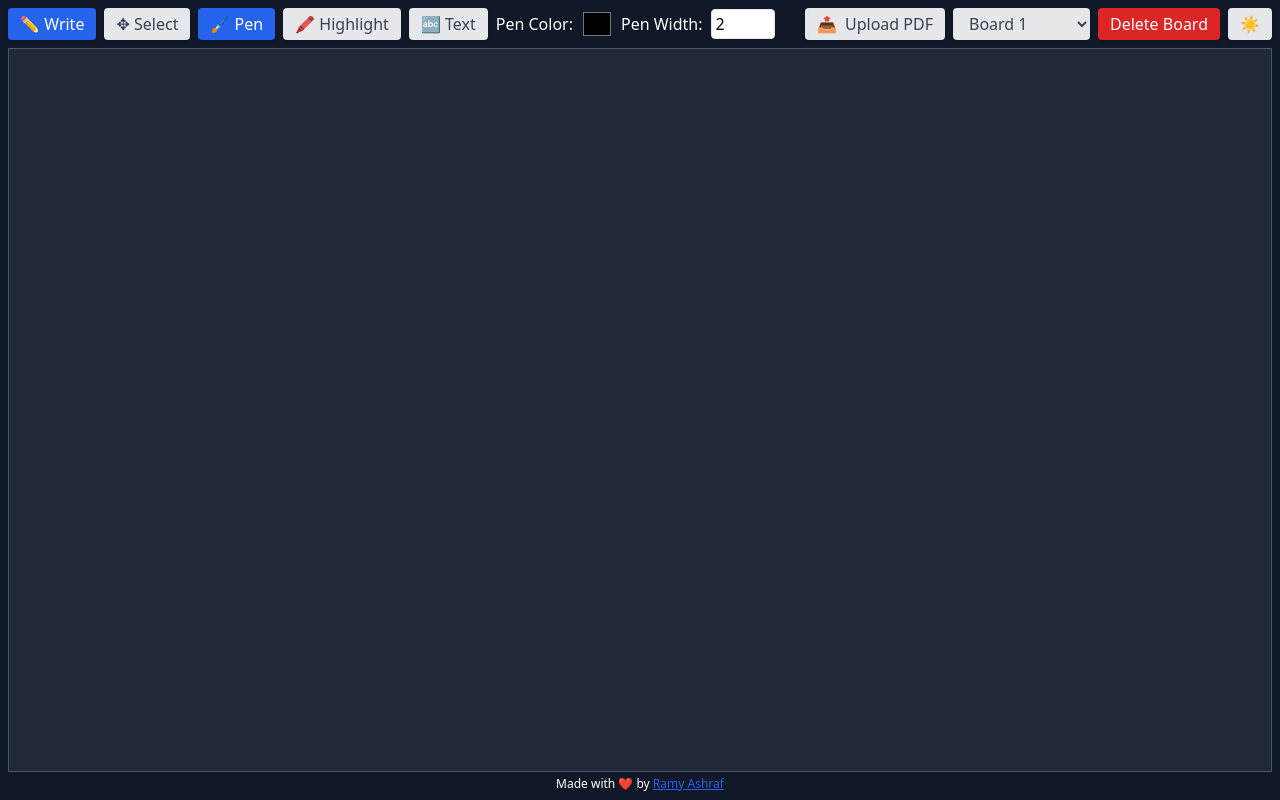
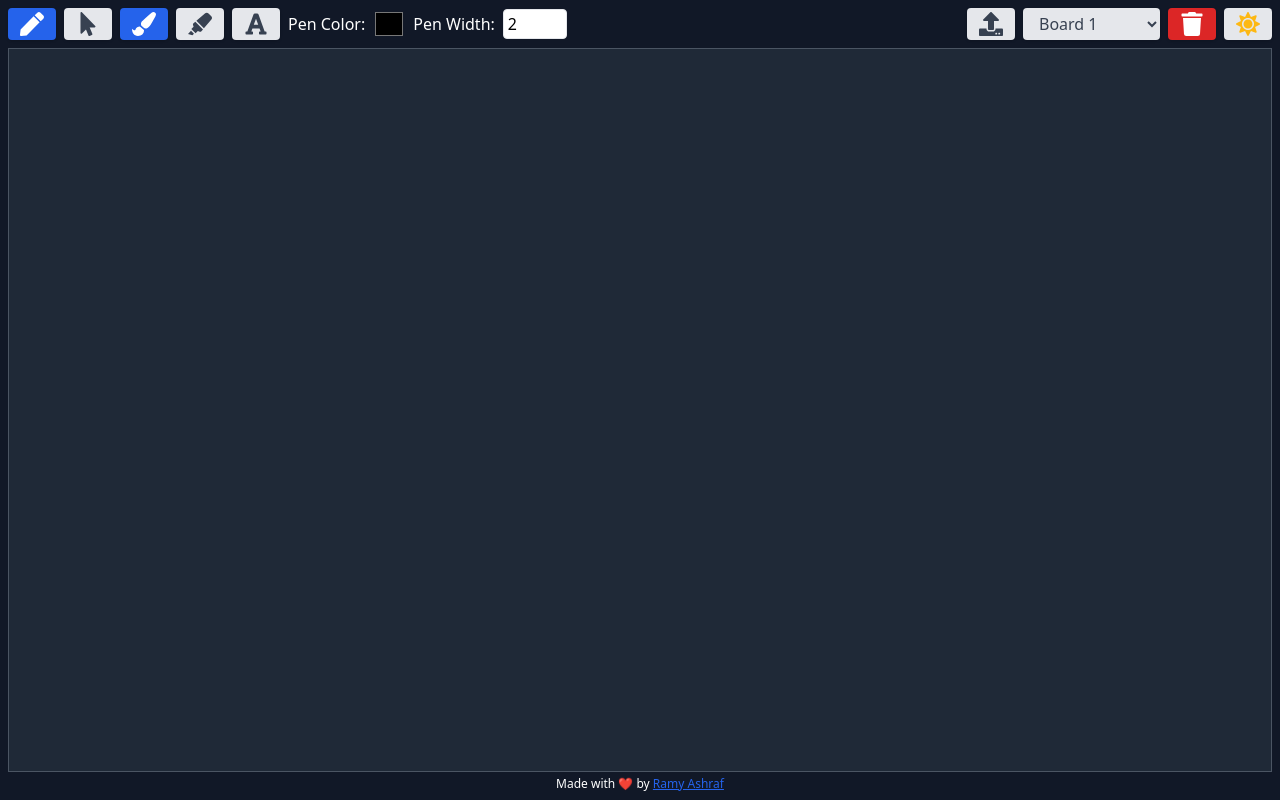
Before and after one commit to Ramy-Ashraf/whiteboard-app, a Next.js app: page / in a window 1280 px wide. Built offline with nearby package versions, Linux system fonts and the light colour scheme.

Commit message:
Add react-icons dependency and update Toolbar component with icon buttons for improved UI

```diff
--- a/src/app/toolbar.js
+++ b/src/app/toolbar.js
@@ -1,4 +1,17 @@
 import React from "react";
+import {
+  FaPen,
+  FaMousePointer,
+  FaTimes,
+  FaPaintBrush,
+  FaFont,
+  FaUpload,
+  FaTrash,
+  FaMoon,
+  FaSun,
+  FaHighlighter,
+} from "react-icons/fa";
+
 const Toolbar = ({
   activeBoard,
   activeBoardId,
@@ -39,7 +52,7 @@ const Toolbar = ({
         {activeBoard.pdfUrl ? (
           <div className="flex flex-col sm:flex-row items-center gap-2">
             <h1 className="text-2xl font-bold">
-              Uploaded: {activeBoard.pdfUrl.split("/").pop()}
+              {activeBoard.pdfUrl.split("/").pop()}
             </h1>
             <button
               onClick={() =>
@@ -51,72 +64,79 @@ const Toolbar = ({
                   )
                 )
               }
+              title="Exit Upload"
               className="px-3 py-1 rounded shadow transition transform hover:scale-105 focus:outline-none bg-gray-200 text-gray-700 hover:bg-gray-300"
             >
-              Exit Upload
+              <FaTimes size={24} />
             </button>
           </div>
         ) : (
           <div className="flex flex-col sm:flex-row flex-wrap items-center gap-2">
             <button
               onClick={switchToWriteMode}
+              title="Write"
               className={`px-3 py-1 rounded shadow transition transform hover:scale-105 focus:outline-none ${
                 mode === "write"
                   ? "bg-blue-600 text-white"
                   : "bg-gray-200 text-gray-700 hover:bg-gray-300"
               }`}
             >
-              ✏️ Write
+              <FaPen size={24} />
             </button>
             <button
               onClick={() => setMode("select")}
+              title="Select"
               className={`px-3 py-1 rounded shadow transition transform hover:scale-105 focus:outline-none ${
                 mode === "select"
                   ? "bg-blue-600 text-white"
                   : "bg-gray-200 text-gray-700 hover:bg-gray-300"
               }`}
             >
-              ✥ Select
+              <FaMousePointer size={24} />
             </button>
             {mode === "select" && selectedElements.size > 0 && (
               <button
                 onClick={deleteElement}
+                title="Delete"
                 className="px-3 py-1 rounded shadow transition transform hover:scale-105 focus:outline-none bg-red-600 text-white"
               >
-                Delete
+                <FaTrash size={24} />
               </button>
             )}
             {mode === "write" && (
               <>
                 <button
                   onClick={() => setTool("pen")}
+                  title="Pen"
                   className={`px-3 py-1 rounded shadow transition transform hover:scale-105 focus:outline-none ${
                     tool === "pen"
                       ? "bg-blue-600 text-white"
                       : "bg-gray-200 text-gray-700 hover:bg-gray-300"
                   }`}
                 >
-                  🖌 Pen
+                  <FaPaintBrush size={24} />
                 </button>
                 <button
                   onClick={() => setTool("highlight")}
+                  title="Highlight"
                   className={`px-3 py-1 rounded shadow transition transform hover:scale-105 focus:outline-none ${
                     tool === "highlight"
                       ? "bg-blue-600 text-white"
                       : "bg-gray-200 text-gray-700 hover:bg-gray-300"
                   }`}
                 >
-                  🖍 Highlight
+                  <FaHighlighter size={24} />
                 </button>
                 <button
                   onClick={() => setTool("text")}
+                  title="Text"
                   className={`px-3 py-1 rounded shadow transition transform hover:scale-105 focus:outline-none ${
                     tool === "text"
                       ? "bg-blue-600 text-white"
                       : "bg-gray-200 text-gray-700 hover:bg-gray-300"
                   }`}
                 >
-                  🔤 Text
+                  <FaFont size={24} />
                 </button>
 
                 {tool === "pen" && (
@@ -203,8 +223,11 @@ const Toolbar = ({
         )}
       </div>
       <div className="flex flex-col sm:flex-row items-center gap-2 mt-2 md:mt-0">
-        <label className="cursor-pointer inline-flex items-center px-3 py-1 rounded shadow transition transform hover:scale-105 focus:outline-none bg-gray-200 text-gray-700 hover:bg-gray-300">
-          <span className="mr-2">📤</span> Upload PDF
+        <label
+          title="Upload PDF"
+          className="cursor-pointer inline-flex items-center px-3 py-1 rounded shadow transition transform hover:scale-105 focus:outline-none bg-gray-200 text-gray-700 hover:bg-gray-300"
+        >
+          <FaUpload size={24} />
           <input
             type="file"
             accept="application/pdf"
@@ -233,15 +256,17 @@ const Toolbar = ({
         </select>
         <button
           onClick={() => deleteBoard(activeBoardId)}
+          title="Delete Board"
           className="px-3 py-1 rounded shadow transition transform hover:scale-105 focus:outline-none bg-red-600 text-white"
         >
-          Delete Board
+          <FaTrash size={24} />
         </button>
         <button
           onClick={() => setDarkMode((prev) => !prev)}
-          className="px-3 py-1 rounded shadow transition transform hover:scale-105 focus:outline-none bg-gray-200 text-white"
+          title={darkMode ? "Switch to light mode" : "Switch to dark mode"}
+          className="px-3 py-1 rounded shadow transition transform hover:scale-105 focus:outline-none bg-gray-200"
         >
-          {darkMode ? "☀" : "🌙"}
+          {darkMode ? <FaSun size={24} color="#FDB813" /> : <FaMoon size={24} />}
         </button>
       </div>
     </div>
```
Also changed, not shown: package.json (+5 -4 lines), 1 other file (tests, documents, lock files or other folders).
